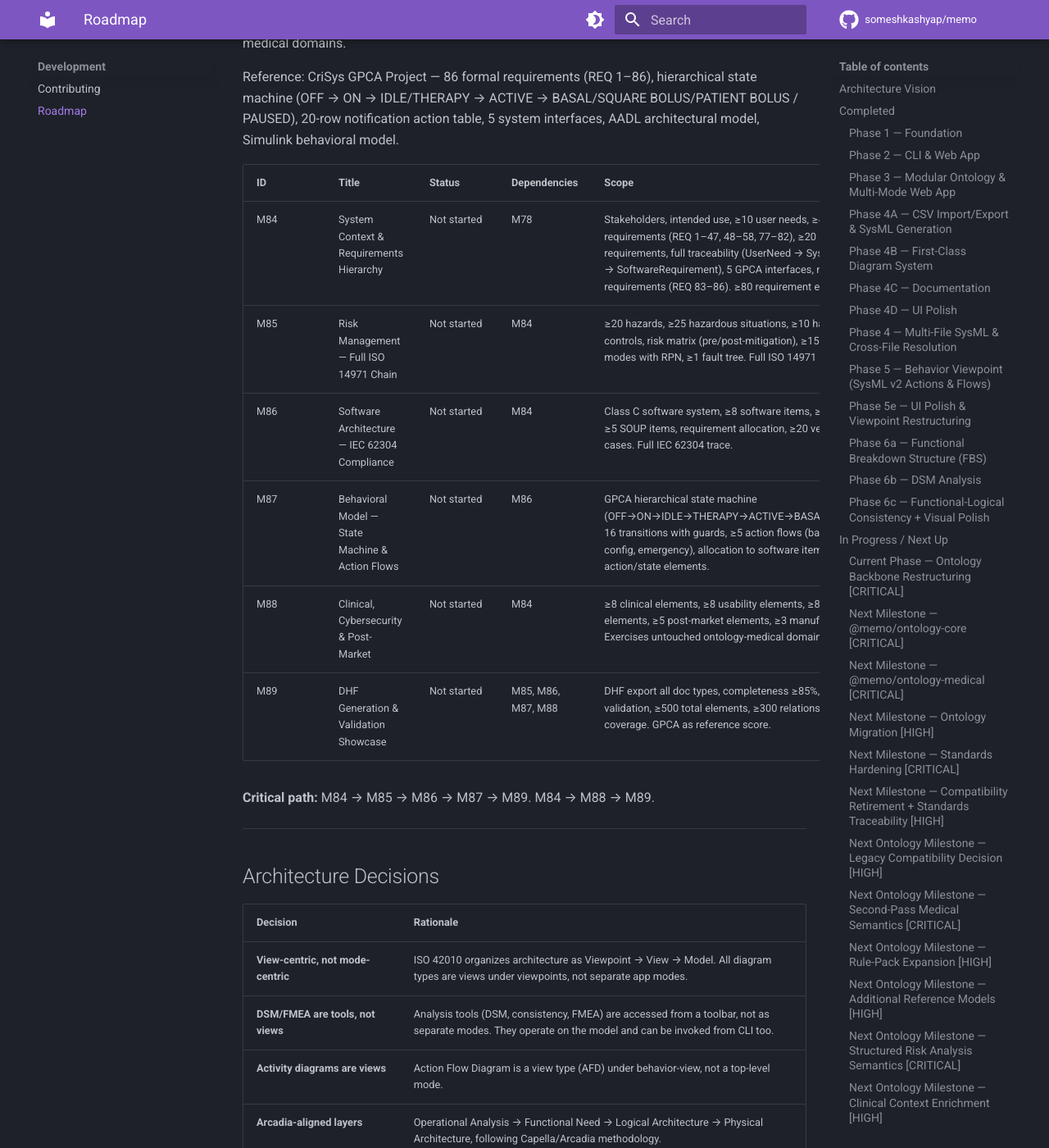
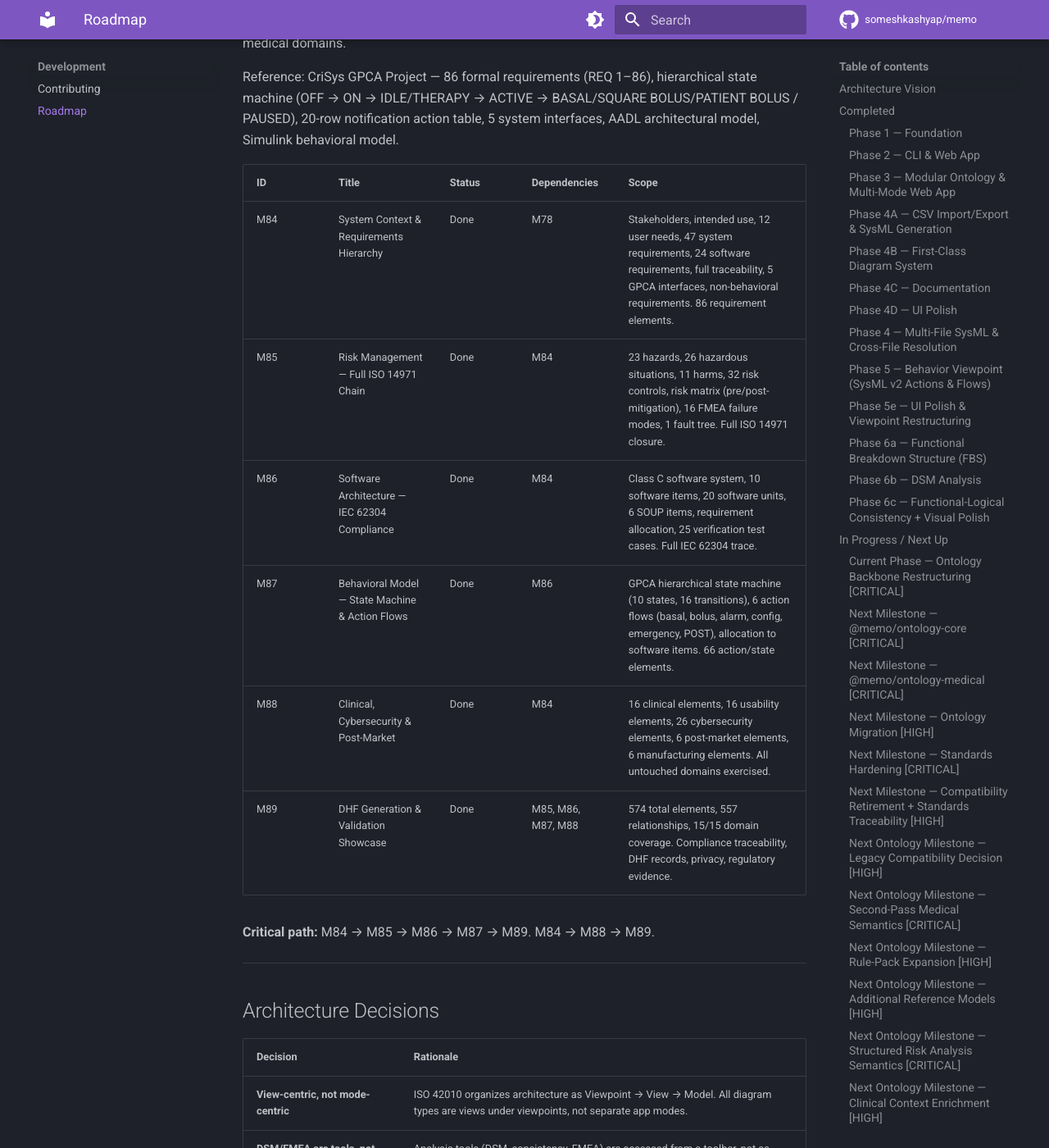
Before and after one commit to memoarchitect/memo-architect, an MkDocs documentation site: the page built from docs/development/roadmap.md, in a window 1280 px wide and 1400 px high, scrolled down 25497 px. Shown: the whole window at 82% size. Built offline with MkDocs 1.6.1 and Material for MkDocs 9.7.7, drawn with Linux system fonts in a browser that asks for light colours; comment, search, counter and statistics services are not loaded.

```diff
--- a/docs/development/roadmap.md
+++ b/docs/development/roadmap.md
@@ -535,12 +535,12 @@ Reference: CriSys GPCA Project — 86 formal requirements (REQ 1–86), hierarch
 
 | ID | Title | Status | Dependencies | Scope |
 |----|-------|--------|-------------|-------|
-| M84 | System Context & Requirements Hierarchy | Not started | M78 | Stakeholders, intended use, ≥10 user needs, ≥40 system requirements (REQ 1–47, 48–58, 77–82), ≥20 software requirements, full traceability (UserNeed → SystemRequirement → SoftwareRequirement), 5 GPCA interfaces, non-behavioral requirements (REQ 83–86). ≥80 requirement elements. |
-| M85 | Risk Management — Full ISO 14971 Chain | Not started | M84 | ≥20 hazards, ≥25 hazardous situations, ≥10 harms, ≥30 risk controls, risk matrix (pre/post-mitigation), ≥15 FMEA failure modes with RPN, ≥1 fault tree. Full ISO 14971 closure. |
-| M86 | Software Architecture — IEC 62304 Compliance | Not started | M84 | Class C software system, ≥8 software items, ≥15 software units, ≥5 SOUP items, requirement allocation, ≥20 verification test cases. Full IEC 62304 trace. |
-| M87 | Behavioral Model — State Machine & Action Flows | Not started | M86 | GPCA hierarchical state machine (OFF→ON→IDLE→THERAPY→ACTIVE→BASAL/BOLUS/PAUSED), 16 transitions with guards, ≥5 action flows (basal, bolus, alarm, config, emergency), allocation to software items. ≥30 action/state elements. |
-| M88 | Clinical, Cybersecurity & Post-Market | Not started | M84 | ≥8 clinical elements, ≥8 usability elements, ≥8 cybersecurity elements, ≥5 post-market elements, ≥3 manufacturing elements. Exercises untouched ontology-medical domains. ≥35 elements. |
-| M89 | DHF Generation & Validation Showcase | Not started | M85, M86, M87, M88 | DHF export all doc types, completeness ≥85%, full cross-cutting validation, ≥500 total elements, ≥300 relationships, 15 domain coverage. GPCA as reference score. |
+| M84 | System Context & Requirements Hierarchy | Done | M78 | Stakeholders, intended use, 12 user needs, 47 system requirements, 24 software requirements, full traceability, 5 GPCA interfaces, non-behavioral requirements. 86 requirement elements. |
+| M85 | Risk Management — Full ISO 14971 Chain | Done | M84 | 23 hazards, 26 hazardous situations, 11 harms, 32 risk controls, risk matrix (pre/post-mitigation), 16 FMEA failure modes, 1 fault tree. Full ISO 14971 closure. |
+| M86 | Software Architecture — IEC 62304 Compliance | Done | M84 | Class C software system, 10 software items, 20 software units, 6 SOUP items, requirement allocation, 25 verification test cases. Full IEC 62304 trace. |
+| M87 | Behavioral Model — State Machine & Action Flows | Done | M86 | GPCA hierarchical state machine (10 states, 16 transitions), 6 action flows (basal, bolus, alarm, config, emergency, POST), allocation to software items. 66 action/state elements. |
+| M88 | Clinical, Cybersecurity & Post-Market | Done | M84 | 16 clinical elements, 16 usability elements, 26 cybersecurity elements, 6 post-market elements, 6 manufacturing elements. All untouched domains exercised. |
+| M89 | DHF Generation & Validation Showcase | Done | M85, M86, M87, M88 | 574 total elements, 557 relationships, 15/15 domain coverage. Compliance traceability, DHF records, privacy, regulatory evidence. |
 
 **Critical path:** M84 → M85 → M86 → M87 → M89. M84 → M88 → M89.
 
```
Also changed, not shown: other parts of docs/development/roadmap.md (+1 -1 lines), CLAUDE.md (+4 -4 lines).
